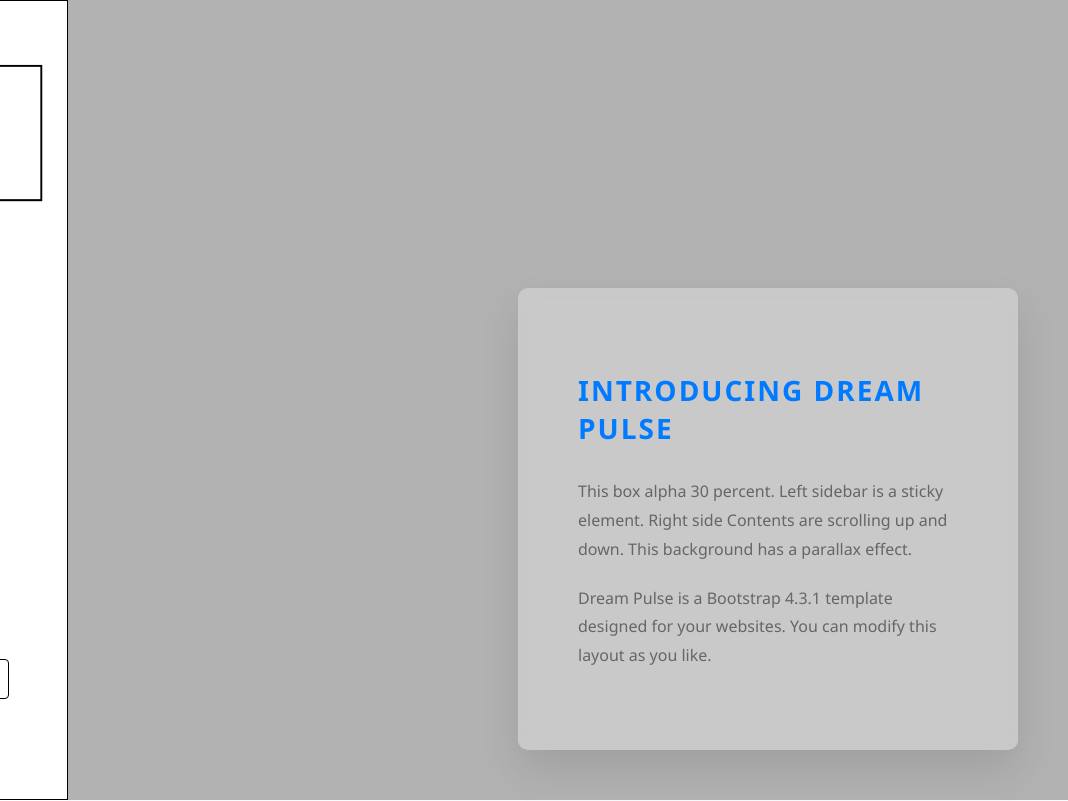
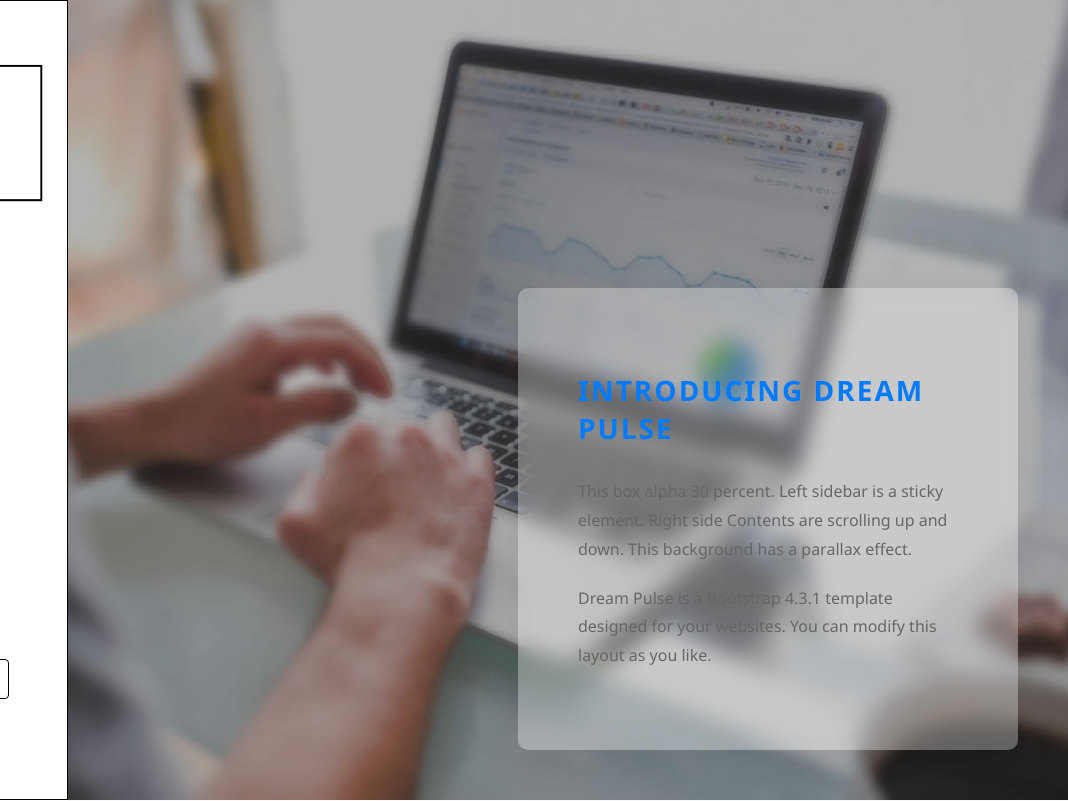
Before and after one commit to RahulKamat09/Project_3, a plain HTML site: page index.html in a window 1280 px wide. Shown: the top 801 px of the page, 212-1280 px from the left. Drawn offline with Linux system fonts and the light colour scheme; the site is published under a folder, as on GitHub Pages, so addresses that start at the root find nothing.

Commit message:
first commit

```diff
--- a/css/style.css
+++ b/css/style.css
@@ -291,7 +291,7 @@ body {
 
 /* Intro Section */
 .intro-page {
-    background: linear-gradient(rgba(0, 0, 0, 0.3), rgba(0, 0, 0, 0.3)), url('/images/dream-pulse-header.jpg');
+    background: linear-gradient(rgba(0, 0, 0, 0.3), rgba(0, 0, 0, 0.3)),url('../images/dream-pulse-header.jpg');
     background-size: cover;
     background-position: center;
     background-attachment: fixed;
```
Also changed, not shown: index.html (+1 -0 lines).
